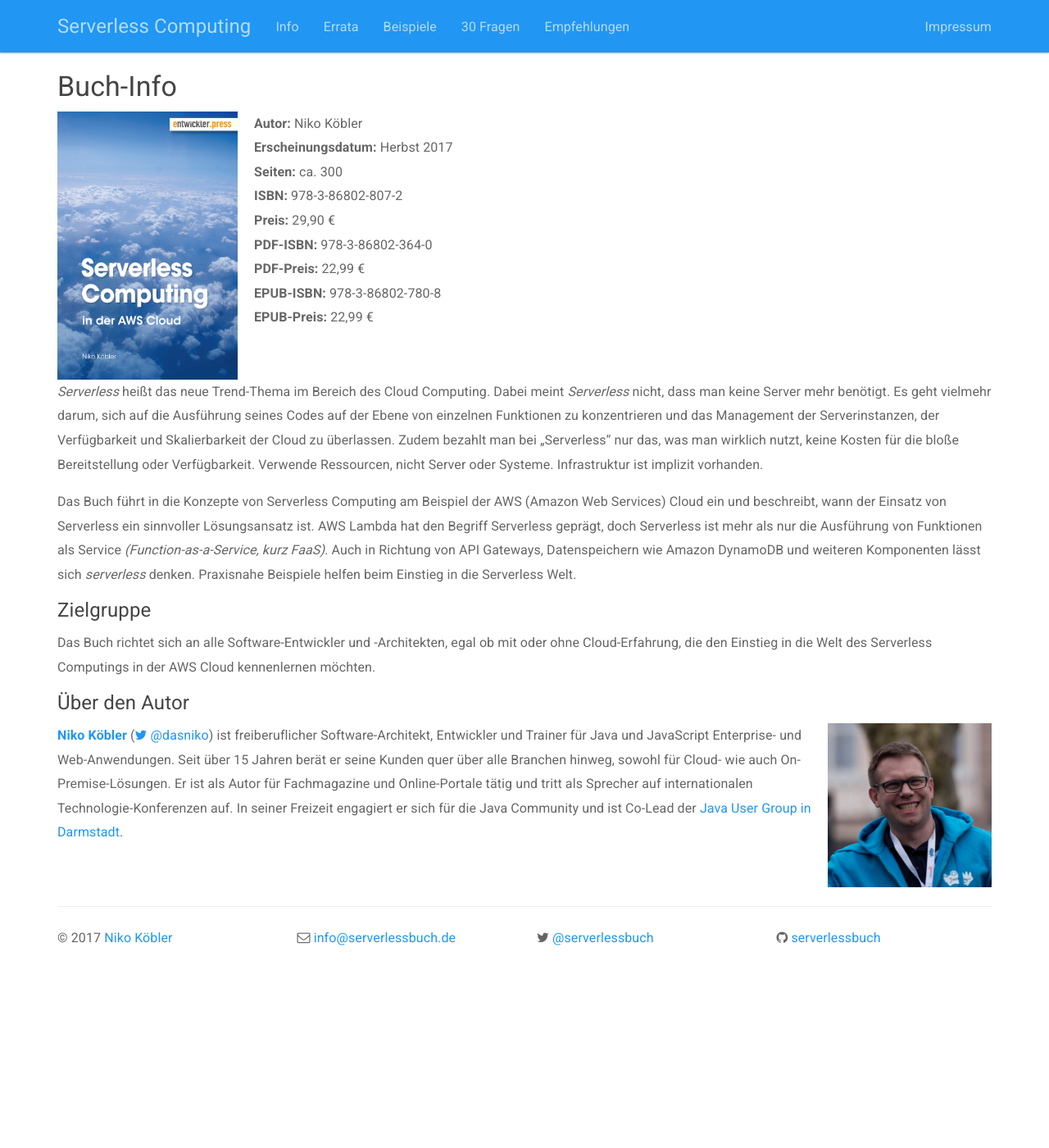
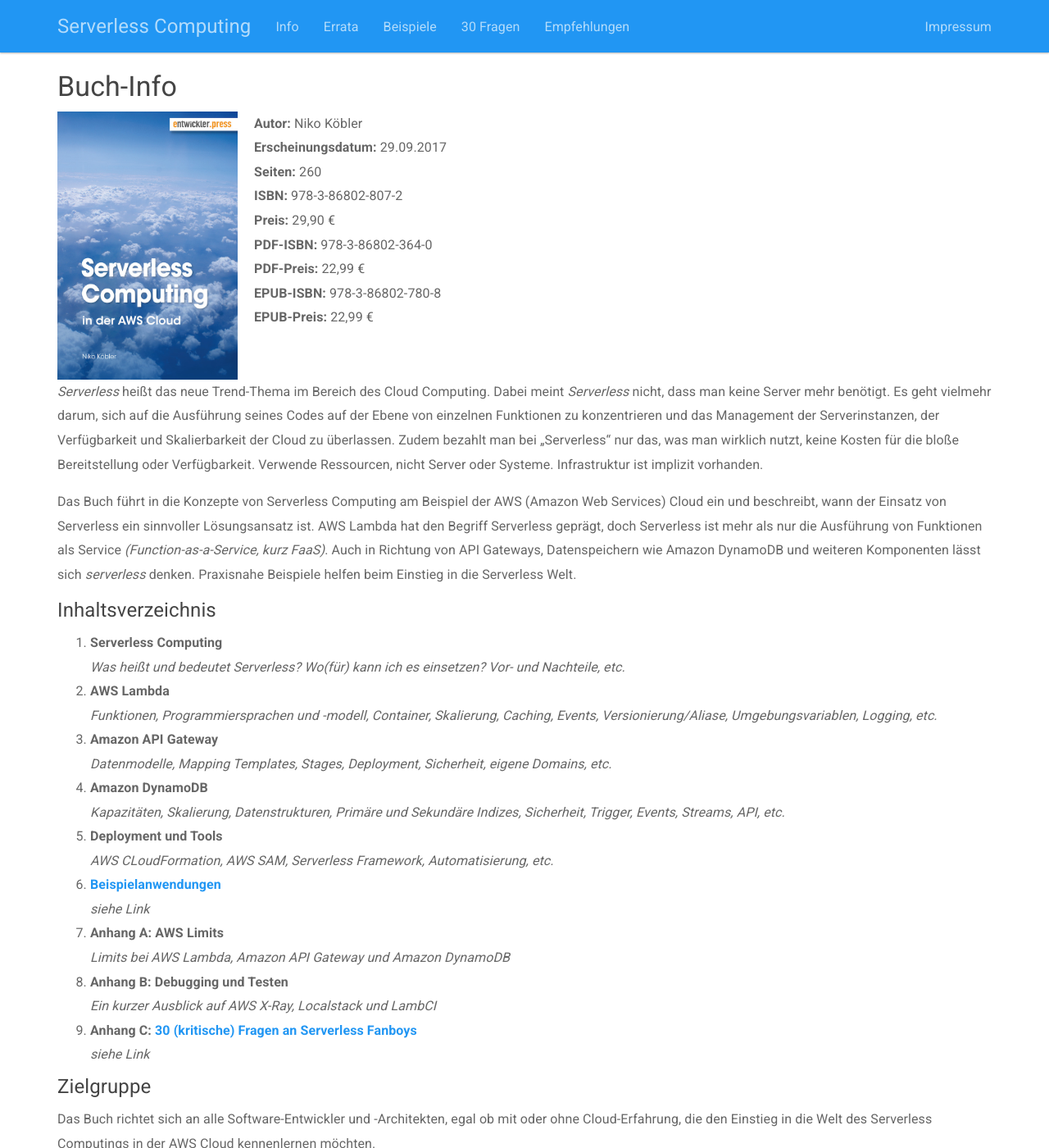
Before and after one commit to serverlessbuch/serverlessbuch.github.io, a Jekyll site: the page built from info.md, in a window 1280 px wide and 1400 px high. Shown: the whole window at 82% size. Built offline with Jekyll 4.4.1, drawn with Linux system fonts in a browser that asks for light colours; nearby versions of some CDN libraries.

```diff
--- a/_layouts/default.html
+++ b/_layouts/default.html
@@ -5,7 +5,7 @@
     <meta http-equiv="X-UA-Compatible" content="IE=edge">
     <meta name="viewport" content="width=device-width, initial-scale=1">
     <!-- The above 3 meta tags *must* come first in the head; any other head content must come *after* these tags -->
-    <meta name="description" content="{{ site.description }}">
+    <meta name="description" content="{{ page.title }} {{ site.description }}">
     <meta name="author" content="{{ site.author }}">
     <link rel="icon" href="/favicon.ico">
 
@@ -43,14 +43,14 @@
         </div>
         <div id="navbar" class="navbar-collapse collapse">
           <ul class="nav navbar-nav">
-            <li><a href="/info">Info</a></li>
-            <li><a href="/errata">Errata</a></li>
-            <li><a href="/examples">Beispiele</a></li>
-            <li><a href="/30questions">30 Fragen</a></li>
-            <li><a href="/books">Empfehlungen</a></li>
+            <li><a href="/info/">Info</a></li>
+            <li><a href="/errata/">Errata</a></li>
+            <li><a href="/examples/">Beispiele</a></li>
+            <li><a href="/30questions/">30 Fragen</a></li>
+            <li><a href="/books/">Empfehlungen</a></li>
           </ul>
           <ul class="nav navbar-nav navbar-right">
-            <li><a href="/imprint">Impressum</a></li>
+            <li><a href="/imprint/">Impressum</a></li>
           </ul>
         </div>
       </div>
--- a/info.md
+++ b/info.md
@@ -6,8 +6,8 @@ permalink: /info/
 
 <img src="/images/cover.jpg" style="width: 220px; margin-right: 20px;" class="pull-left"/>
 **Autor:** Niko Köbler
-**Erscheinungsdatum:** Herbst 2017
-**Seiten:** ca. 300
+**Erscheinungsdatum:** 29.09.2017
+**Seiten:** 260
 **ISBN:** 978-3-86802-807-2
 **Preis:** 29,90 €
 **PDF-ISBN:** 978-3-86802-364-0
@@ -26,6 +26,27 @@ AWS Lambda hat den Begriff Serverless geprägt, doch Serverless ist mehr als nur
 Auch in Richtung von API Gateways, Datenspeichern wie Amazon DynamoDB und weiteren Komponenten lässt sich _serverless_ denken.
 Praxisnahe Beispiele helfen beim Einstieg in die Serverless Welt.
 
+#### Inhaltsverzeichnis
+
+1. **Serverless Computing**
+_Was heißt und bedeutet Serverless? Wo(für) kann ich es einsetzen? Vor- und Nachteile, etc._
+1. **AWS Lambda**
+_Funktionen, Programmiersprachen und -modell, Container, Skalierung, Caching, Events, Versionierung/Aliase, Umgebungsvariablen, Logging, etc._
+1. **Amazon API Gateway**
+_Datenmodelle, Mapping Templates, Stages, Deployment, Sicherheit, eigene Domains, etc._
+1. **Amazon DynamoDB**
+_Kapazitäten, Skalierung, Datenstrukturen, Primäre und Sekundäre Indizes, Sicherheit, Trigger, Events, Streams, API, etc._
+1. **Deployment und Tools**
+_AWS CLoudFormation, AWS SAM, Serverless Framework, Automatisierung, etc._
+1. **[Beispielanwendungen](/examples/)**
+_siehe Link_
+1. **Anhang A: AWS Limits**
+_Limits bei AWS Lambda, Amazon API Gateway und Amazon DynamoDB_
+1. **Anhang B: Debugging und Testen**
+_Ein kurzer Ausblick auf AWS X-Ray, Localstack und LambCI_
+1. **Anhang C: [30 (kritische) Fragen an Serverless Fanboys](/30questions/)**
+_siehe Link_
+
 
 #### Zielgruppe
 
```
Also changed, not shown: books.md (+2 -0 lines).
